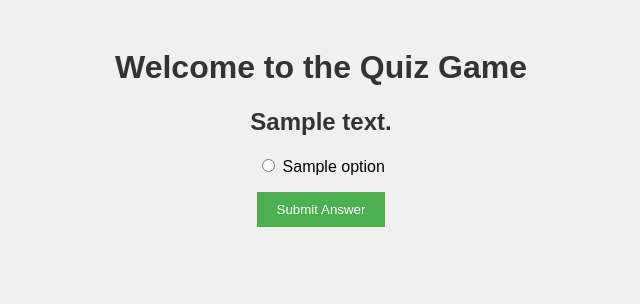
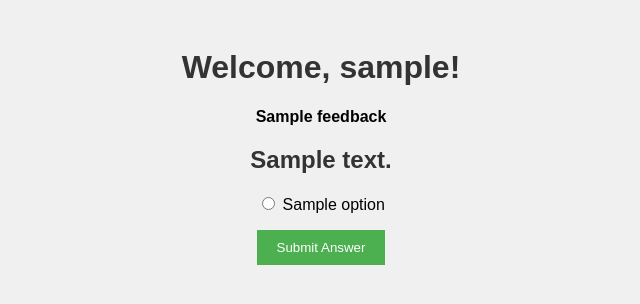
Before and after one commit to DainDUHM/ITM352-new, a Flask app: template A3/templates/index.html in a window 1280 px wide. Shown: the top 304 px of the page, without its empty margins (319-959 px from the left). Run offline with Flask 3, Linux system fonts and the light colour scheme; the visitor is signed in with stand-in values (Sample User, id 1); the template is opened without the code that fills it: most values are stand-ins (such as "Sample title", 1, 10 or a date in 2020).

Commit message:
FINAL A3

```diff
--- a/A3/app.py
+++ b/A3/app.py
@@ -42,12 +42,12 @@
         return response
     return render_template('login.html')
 
-# Route to the home page, which shows the quiz
+# Route to the home page, which shows the quiz or a welcome back page
 @app.route('/')
 def home():
     # Check if the user has visited before using cookies
     username = request.cookies.get('username')
-    if username:
+    if username and 'restart' not in session:
         session['username'] = username
         # Load user's score history if it exists
         score_history = session.get('score_history', [])
@@ -57,30 +57,37 @@
     if 'username' not in session:
         return redirect(url_for('login'))
 
-    # Set up quiz for first-time users
+    # Set up quiz for first-time users or users restarting the quiz
     questions = load_questions()
-    random.shuffle(questions)
+    random.shuffle(questions)  # Randomize the questions list here
     session['questions'] = questions
     session['current_question'] = 0
     session['score'] = 0
+    # Remove 'restart' flag if it exists
+    session.pop('restart', None)
 
-    return render_template('index.html', question=questions[0])
+    return render_template('index.html', question=randomize_options(questions[0]))
 
-# Route to handle answer submissions
+# Route to handle answer submissions and provide real-time feedback
 @app.route('/answer', methods=['POST'])
 def answer():
     user_answer = request.form['answer']
     question_index = session.get('current_question', 0)
     questions = session.get('questions', [])
 
+    feedback = ""
     if question_index < len(questions):
         correct_answer = questions[question_index]['correct']
         if user_answer == correct_answer:
+            feedback = "Correct!"
             session['score'] += 1
+        else:
+            feedback = f"Incorrect! The correct answer was: {correct_answer}"
 
         session['current_question'] = question_index + 1
         if session['current_question'] < len(questions):
-            return render_template('index.html', question=questions[session['current_question']])
+            next_question = randomize_options(questions[session['current_question']])
+            return render_template('index.html', question=next_question, feedback=feedback)
         else:
             return redirect(url_for('result'))
 
@@ -103,6 +110,19 @@
 
     return render_template('result.html', score=score, leaderboard=leaderboard)
 
+# Utility function to randomize the options of a question
+def randomize_options(question):
+    options = question['options']
+    random.shuffle(options)
+    question['options'] = options
+    return question
+
+# Route to clear session and restart the quiz
+@app.route('/restart-quiz')
+def restart_quiz():
+    session['restart'] = True
+    return redirect(url_for('home'))
+
 # Route to clear session and logout user
 @app.route('/clear-session')
 def clear_session():
--- a/A3/templates/index.html
+++ b/A3/templates/index.html
@@ -3,10 +3,15 @@
 <head>
     <meta charset="UTF-8">
     <link rel="stylesheet" href="{{ url_for('static', filename='style.css') }}">
-    <title>Login</title>
+    <title>Quiz Game</title>
 </head>
 <body>
-    <h1>Welcome to the Quiz Game</h1>
+    <h1>Welcome, {{ session['username'] }}!</h1>
+
+    {% if feedback %}
+        <p><strong>{{ feedback }}</strong></p>
+    {% endif %}
+
     <form method="post" action="{{ url_for('answer') }}">
         <h2>{{ question['text'] }}</h2>
         <ul>
@@ -18,6 +23,5 @@
         </ul>
         <button type="submit">Submit Answer</button>
     </form>
-
 </body>
 </html>
--- a/A3/templates/welcome_back.html
+++ b/A3/templates/welcome_back.html
@@ -2,6 +2,7 @@
 <html lang="en">
 <head>
     <meta charset="UTF-8">
+    <link rel="stylesheet" href="{{ url_for('static', filename='style.css') }}">
     <title>Welcome Back</title>
 </head>
 <body>
@@ -12,6 +13,6 @@
             <li>Score: {{ score }}</li>
         {% endfor %}
     </ul>
-    <a href="{{ url_for('home') }}">Start a New Quiz</a>
+    <a href="{{ url_for('restart_quiz') }}">Start a New Quiz</a>
 </body>
 </html>
--- a/leaderboard.json
+++ b/leaderboard.json
@@ -1 +1 @@
-[{"username": "Dain", "score": 7}, {"username": "Dain", "score": 5}, {"username": "Dain", "score": 2}, {"username": "Dain", "score": 1}, {"username": "Dain", "score": 1}, {"username": "Dain", "score": 1}, {"username": "Dain", "score": 1}, {"username": "Dain", "score": 1}]
+[{"username": "Dain", "score": 15}, {"username": "Dain", "score": 7}, {"username": "Nathan Rongitch", "score": 7}, {"username": "Dain", "score": 5}, {"username": "Dain", "score": 2}, {"username": "Dain", "score": 1}, {"username": "Dain", "score": 1}, {"username": "Dain", "score": 1}, {"username": "Dain", "score": 1}, {"username": "Dain", "score": 1}]
```
